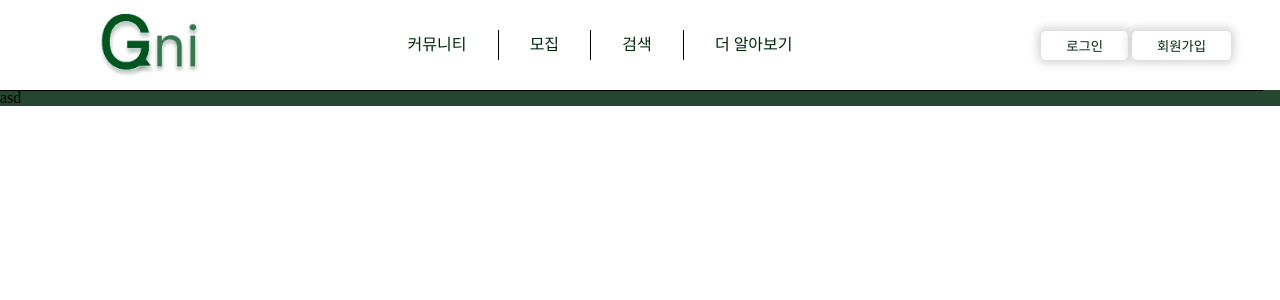
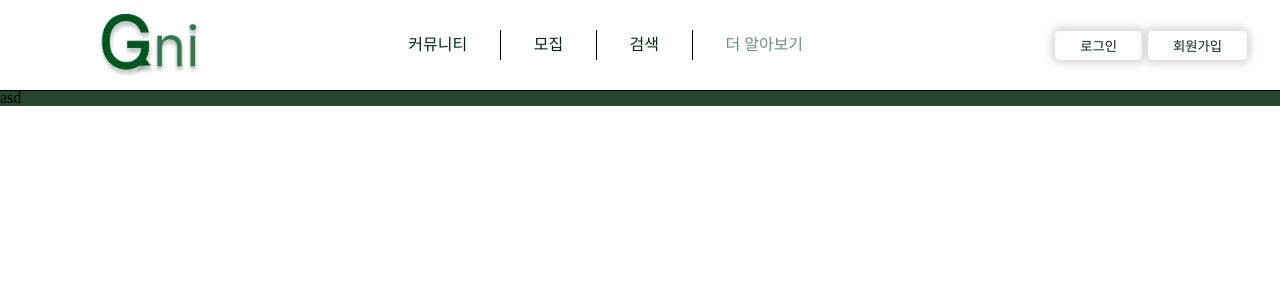
Before and after one commit to kody-gsm/Gni-client, a React (Create React App) app: page /about in a window 1280 px wide. Shown: the top 300 px of the page. Built offline with nearby package versions, Linux system fonts and the light colour scheme.

Commit message:
edge 에서 innercircle이 flex가 되는 현상 수정

```diff
--- a/src/components/Nav/Nav.js
+++ b/src/components/Nav/Nav.js
@@ -10,19 +10,27 @@ export default function Nav() {
     </S.Logo>
     <S.Between>
       <Link to={'/community'}>
-        커뮤니티
+        <span className={document.location.href.split('/')[3] === 'commutnity' && "stay"}>
+          커뮤니티
+        </span>
       </Link>
       <S.HR />
       <Link to={'/join'}>
-        모집
+        <span className={document.location.href.split('/')[3] === 'join' && "stay"}>
+          모집
+        </span>
       </Link>
       <S.HR />
       <Link to={'/search'}>
-        검색
+        <span className={document.location.href.split('/')[3] === 'search' && "stay"}>
+          검색
+        </span>
       </Link>
       <S.HR />
       <Link to={'/about'}>
-        더 알아보기
+        <span className={document.location.href.split('/')[3] === 'about' && "stay"}>
+          더 알아보기
+        </span>
       </Link>
       <S.form>
         {document.location.href.split('/')[3] === '' ?
--- a/src/components/Nav/style.js
+++ b/src/components/Nav/style.js
@@ -6,7 +6,7 @@ const Navigations = styled.div`
   left: 0;
   background-color: white;
   z-index: 10;
-  width: calc(100vw - 17px);
+  width: 100vw;
   height: 90px;
   border-bottom:1px solid black;
   display: flex;
@@ -22,6 +22,10 @@ const Between = styled.div`
   a{
     text-decoration: none;
     color: #00250D;
+  }
+  .stay{
+    color:#6E907A;
+    font-weight: 500;
   }
   .insteadInputNButton{
     height: 1px;
--- a/src/pages/Login/index.jsx
+++ b/src/pages/Login/index.jsx
@@ -6,8 +6,8 @@ function Login(props) {
   const idRef = useRef("");
   const [id, setId] = useState("");
   const [pw, setPw] = useState("");
-  const [pwFocus, setPwFocus] = useState(false);
-  const [view, setView] = useState(false);
+  const [pwFocus, setPwFocus] = useState(true);
+  const [view, setView] = useState(true);
 
   const clickSetView = () => {
     setView(!view);
@@ -40,7 +40,7 @@ function Login(props) {
           <S.PasswordInputDiv>
             <S.PasswordInput
               name="pwinput"
-              type={view ? "password" : "text"}
+              type="password"
               placeholder="비밀번호를 입력해주세요"
               defaultValue={pw}
               ref={pwRef}
--- a/src/pages/Main/style.js
+++ b/src/pages/Main/style.js
@@ -49,6 +49,8 @@ export const main = styled.div`
       display: flex;
       align-items: center;
       .innercircle{
+        margin: auto;
+        width: 500px;
         text-align: center;
         color: #27462F;
         font-size: 20px;
```
